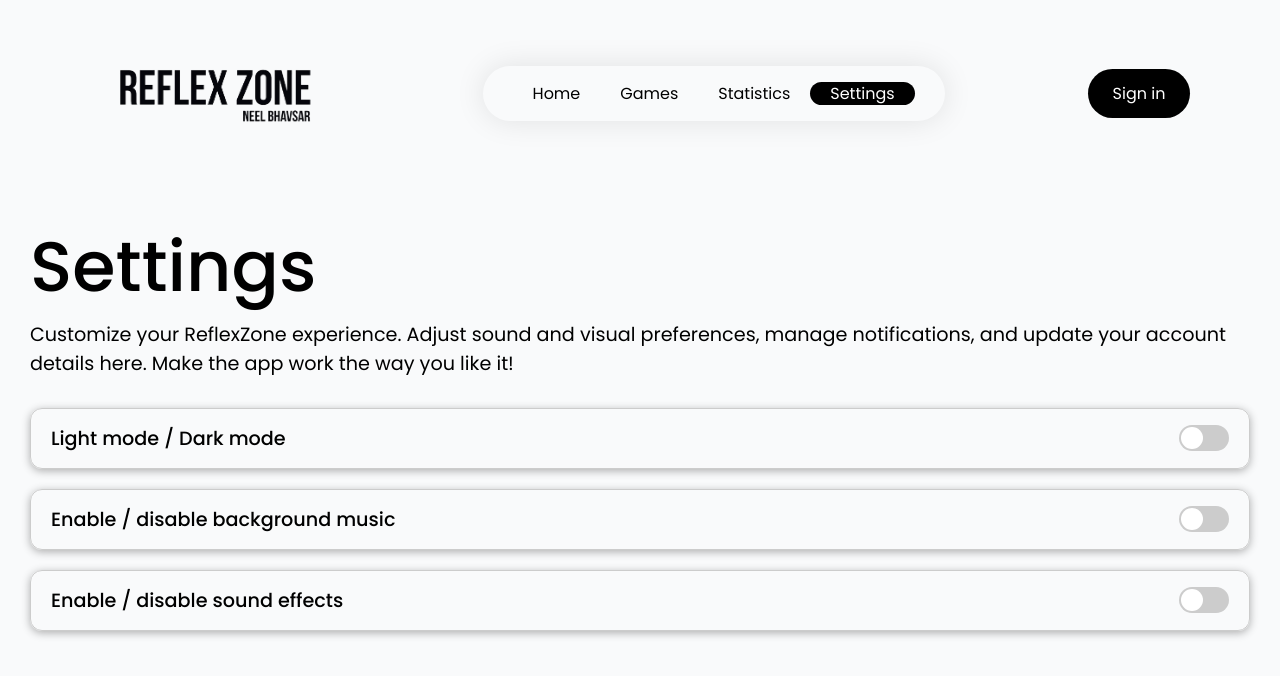
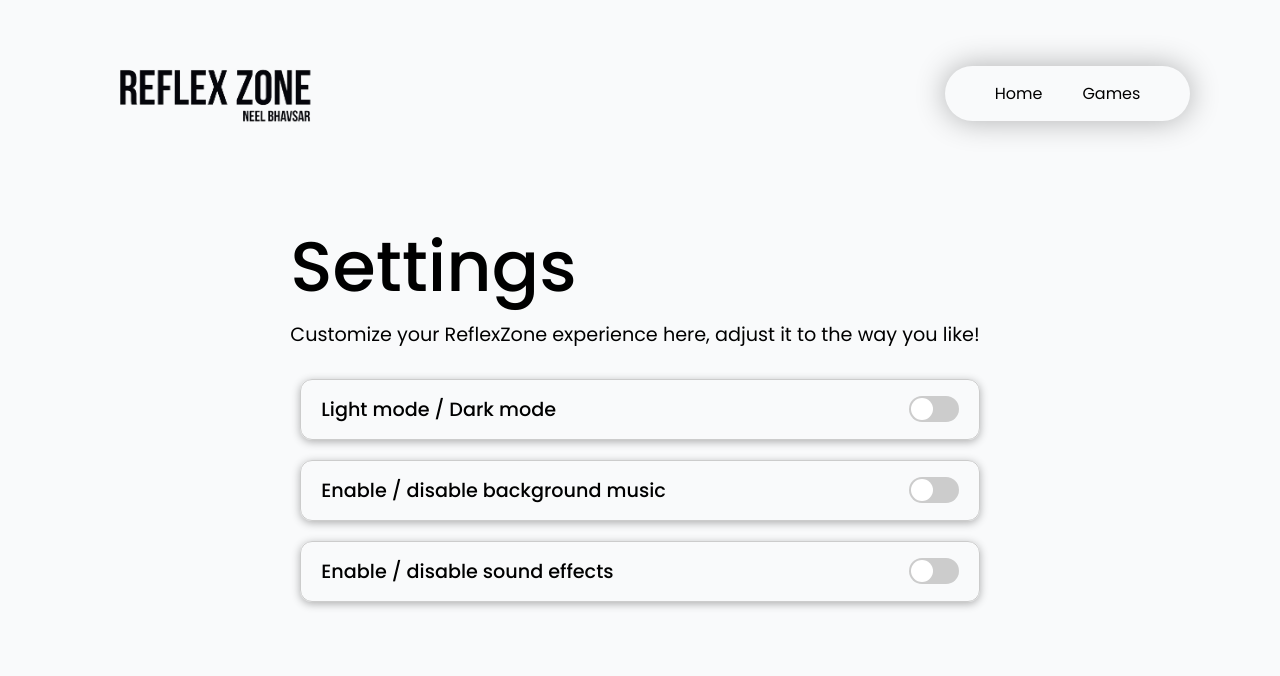
Before and after one commit to NeelBhavsar1/ReflexZone, a React (Vite) app: page /settings in a window 1280 px wide. Shown: the top 676 px of the page. Built offline with nearby package versions, Linux system fonts and the light colour scheme.

Commit message:
gh pages

```diff
--- a/package.json
+++ b/package.json
@@ -1,4 +1,5 @@
 {
+  "homepage": "https://github.com/NeelBhavsar1/ReflexZone",
   "name": "reflexzone",
   "private": true,
   "version": "0.0.0",
@@ -7,9 +8,12 @@
     "dev": "vite",
     "build": "vite build",
     "lint": "eslint .",
-    "preview": "vite preview"
+    "preview": "vite preview",
+    "predeploy": "npm run build",
+    "deploy": "gh-pages -d build"
   },
   "dependencies": {
+    "gh-pages": "^6.3.0",
     "react": "^19.1.0",
     "react-dom": "^19.1.0"
   },
--- a/src/App.jsx
+++ b/src/App.jsx
@@ -13,7 +13,9 @@ import MovingTargets from './pages/game-pages/MovingTargets'
 import ReactionTime from './pages/game-pages/ReactionTime'
 import Signin from './pages/Signin'
 
-
+/*
+other links here such sign in, stats, settings have been removed due to insufficient knowledge
+on how to code these, will possibly come back to this when ive learnt them all*/
 
 const App = () => {
   return (
--- a/src/components/NavBar.css
+++ b/src/components/NavBar.css
@@ -9,7 +9,7 @@
 .navbar-container ul {
     padding: 10px 30px;
     border-radius: 30px;
-    box-shadow: 0 0 30px 0 rgba(0, 0, 0, 0.1);
+    box-shadow: 0 0 30px 0 rgba(0, 0, 0, 0.3);
 }
 
 .navbar-container ul li {
--- a/src/components/NavBar.jsx
+++ b/src/components/NavBar.jsx
@@ -4,6 +4,7 @@ import { Link } from 'react-router-dom'
 import { NavLink } from 'react-router-dom'
 
 //navigation bar
+
 
 function NavBar() {
     return (
@@ -12,10 +13,10 @@ function NavBar() {
             <ul>
                 <NavLink to ='/'><li>Home</li></NavLink>
                 <NavLink to= '/games'><li>Games</li></NavLink>
-                <NavLink to='/statistics'><li>Statistics</li></NavLink>
-                <NavLink to='/settings'><li>Settings</li></NavLink>
+                {/*<NavLink to='/statistics'><li>Statistics</li></NavLink>*/}
+                {/*<NavLink to='/settings'><li>Settings</li></NavLink>*/}
             </ul>
-            <Link to='/signin' className='navbar-btn'>Sign in</Link>
+            {/*<Link to='/signin' className='navbar-btn'>Sign in</Link> */}
 
         </div>
     )
--- a/src/index.css
+++ b/src/index.css
@@ -104,7 +104,7 @@ a {
 
 .info-item:hover {
   border: 1px solid black;
-  transform: scale(1.05);
+  transform: scale(1.02);
   cursor: pointer;
 }
 
@@ -189,9 +189,16 @@ a {
   font-size: 1.3rem;
 }
 
+
+
 .settings-info {
+  display: flex;
+  flex-direction: column;
+  align-items: flex-start;
   padding: 10px 30px;
   margin-top: 2vh;
+  text-align: left;
+  padding-left: 20px;
 }
 
 .settings-info p {
--- a/src/pages/Home.jsx
+++ b/src/pages/Home.jsx
@@ -11,8 +11,7 @@ const Home = () => {
       <div className="home-welcome">
         <h1>Welcome!</h1>
         <p>ReflexZone is a modern aim training web application designed to help users improve their reflexes, hand-eye coordination, and mouse accuracy. Whether you're a gamer, esports enthusiast, or just someone looking to sharpen your reaction time, ReflexZone offers a clean, user-friendly interface with a variety of fast-paced training games and performance statistics to track your progress. Built using React for speed and responsiveness, ReflexZone focuses on simplicity, precision, and improvement through consistent practice.</p>
-        <br />
-        <p>Users can sign in to track their performance over time. Once logged in, ReflexZone will automatically record your high scores, accuracy, and improvement across different training modes. Your personal statistics dashboard lets you monitor progress and compete with yourself for better results with every session. Future updates will include saved settings, achievements, and competitive leaderboards.</p>
+
       </div>
       <div className="info-container">
         <div className="info-item">
@@ -48,6 +47,7 @@ const Home = () => {
           </div>
           <p>Sharpen your reflexes with fast-paced scenarios that challenge your ability to respond instantly—perfect for FPS gamers or anyone looking to boost mental alertness.</p>
         </div>
+
       </div>
 
     </div>
--- a/src/pages/Settings.jsx
+++ b/src/pages/Settings.jsx
@@ -10,22 +10,26 @@ const Settings = () => {
       <div className="settings-container">
         <div className="settings-info">
           <h1>Settings</h1>
-          <p>Customize your ReflexZone experience. Adjust sound and visual preferences, manage notifications, and update your account details here. Make the app work the way you like it!</p>
+          <p>Customize your ReflexZone experience here, adjust it to the way you like! </p>
         </div>
 
         <div className="container-settings">
+
           <div className="container-item">
             <p>Light mode / Dark mode</p>
             <ToggleButton />
           </div>
+
           <div className="container-item">
             <p>Enable / disable background music</p>
             <ToggleButton />
           </div>
+
           <div className="container-item">
             <p>Enable / disable sound effects</p>
             <ToggleButton />
           </div>
+
         </div>
 
 
```
Also changed, not shown: 1 other file (tests, documents, lock files or other folders).
